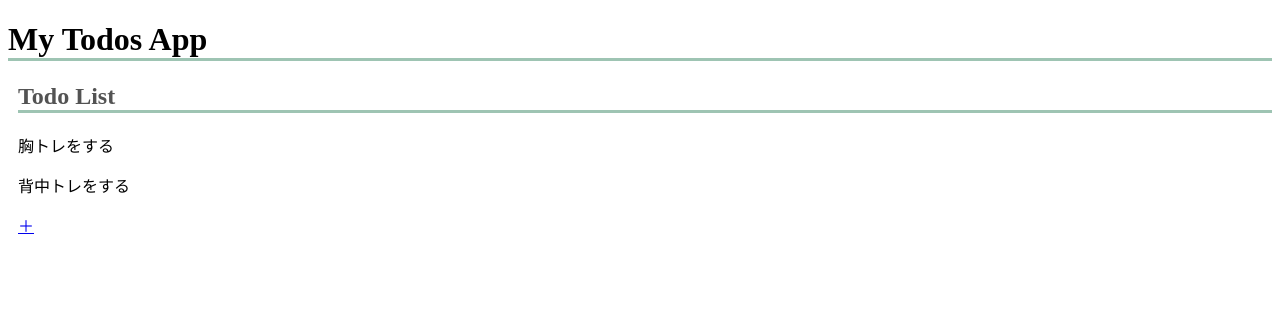
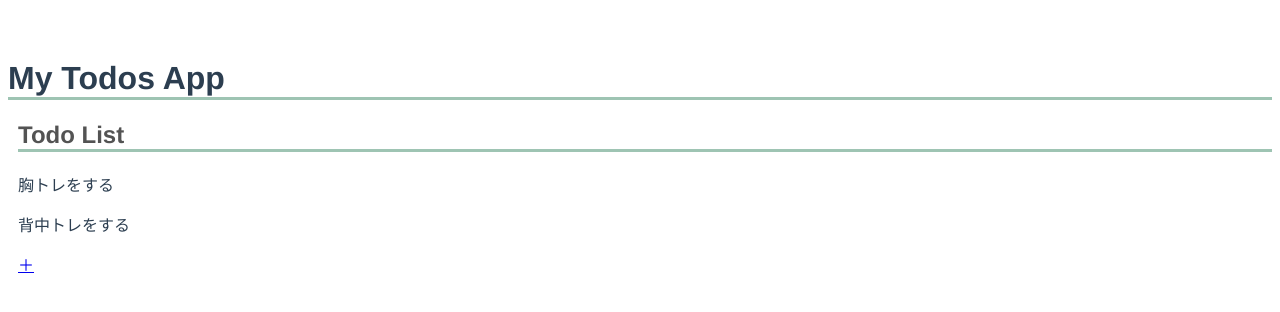
Before and after one commit to ken-1200/Vuex-todos, a Vue app: page / in a window 1280 px wide. Shown: the top 312 px of the page. Built offline with nearby package versions, Linux system fonts and the light colour scheme.

Commit message:
[add]'scss/mainの読み込み'

```diff
--- a/src/main.js
+++ b/src/main.js
@@ -2,6 +2,7 @@ import Vue from 'vue'
 import App from './App.vue'
 import router from './router'
 import store from './store'
+require('./assets/sass/main.scss');
 
 
 Vue.config.productionTip = false
```
